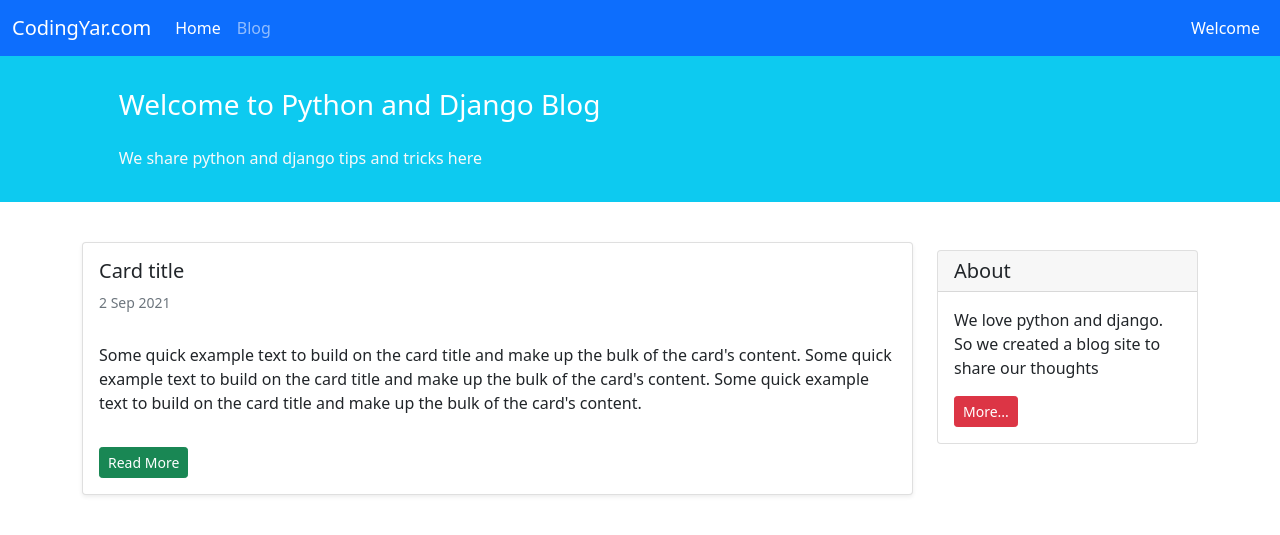
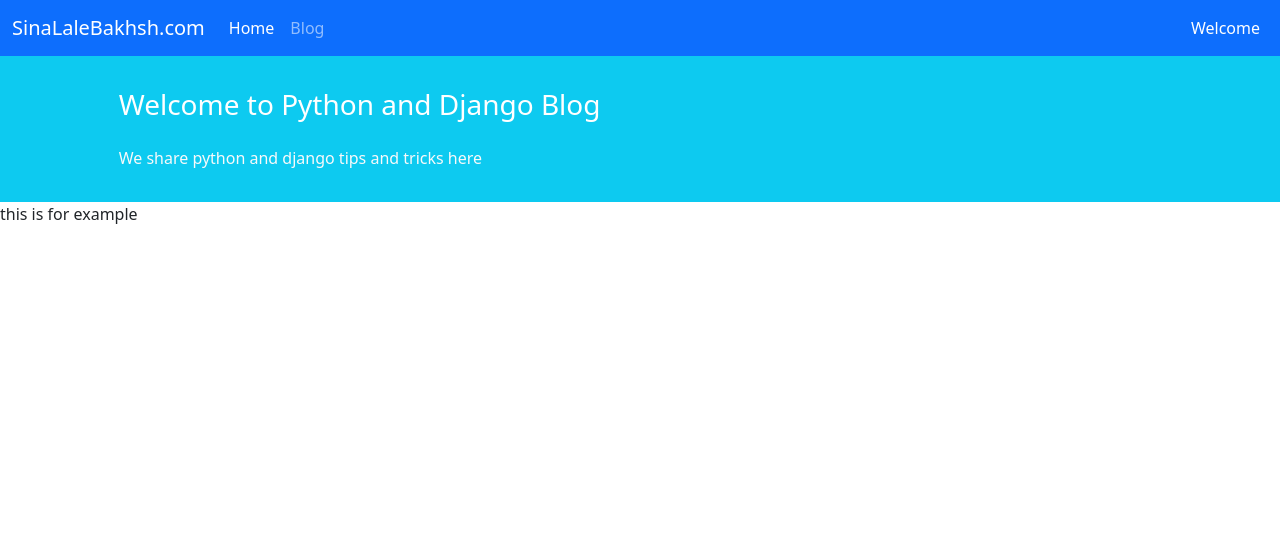
Before and after one commit to sinalalebakhsh/The_first_secure_site_TFSS_1, a Django app: page /blog/ in a window 1280 px wide. Shown: the top 535 px of the page. Run offline with Django 4.2, Linux system fonts and the light colour scheme.

Commit message:
Setting for adding _base.html

```diff
--- a/blog/templates/blog/posts_list.html
+++ b/blog/templates/blog/posts_list.html
@@ -1,88 +1,10 @@
-<!doctype html>
-<html lang="en">
-<head>
-    <!-- Required meta tags -->
-    <meta charset="utf-8">
-    <meta name="viewport" content="width=device-width, initial-scale=1">
+{% extends '_base.html' %}
 
-    <!-- Bootstrap CSS -->
-    <link href="https://cdn.jsdelivr.net/npm/bootstrap@5.1.3/dist/css/bootstrap.min.css" rel="stylesheet"
-          integrity="sha384-1BmE4kWBq78iYhFldvKuhfTAU6auU8tT94WrHftjDbrCEXSU1oBoqyl2QvZ6jIW3" crossorigin="anonymous">
+{% block title %}
+    blog
+{% endblock title %}
 
-    <title>Some Title</title>
-</head>
-<body>
-<nav class="navbar navbar-expand-lg navbar-dark bg-primary">
-    <div class="container-fluid">
-        <a class="navbar-brand" href="#">CodingYar.com</a>
-        <button class="navbar-toggler" type="button" data-bs-toggle="collapse" data-bs-target="#navbarNavAltMarkup"
-                aria-controls="navbarNavAltMarkup" aria-expanded="false" aria-label="Toggle navigation">
-            <span class="navbar-toggler-icon"></span>
-        </button>
-        <div class="collapse navbar-collapse" id="navbarNavAltMarkup">
-            <div class="navbar-nav">
-                <a class="nav-link active" aria-current="page" href="#">Home</a>
-                <a class="nav-link" href="#">Blog</a>
-            </div>
-        </div>
-        <div class="mx-2 text-white">Welcome</div>
-    </div>
-</nav>
 
-<div class="container-fluid bg-info">
-    <div class="row py-3">
-        <div class="col-md-8 col-md-10 mx-auto">
-            <h3 class="my-4 mt-3 text-white">Welcome to Python and Django Blog</h3>
-            <p class="text-light">We share python and django tips and tricks here</p>
-        </div>
-    </div>
-</div>
-
-<div class="container mt-4">
-    <div class="row">
-        <div class="col-9">
-            <div class="card shadow-sm my-3">
-                <div class="card-body">
-                    <h5 class="card-title">Card title</h5>
-                    <h6 class="card-subtitle mb-2 text-muted small py-2">2 Sep 2021</h6>
-                    <p class="card-text py-3">
-                        Some quick example text to build on the card title and make up the bulk of the card's content.
-                        Some quick example text to build on the card title and make up the bulk of the card's content.
-                        Some quick example text to build on the card title and make up the bulk of the card's content.
-                    </p>
-                    <div class="btn btn-sm btn-success">Read More</div>
-                </div>
-            </div>
-        </div>
-        <div class="col-3">
-
-                <div class="card my-4">
-                    <h5 class="card-header">About</h5>
-                    <div class="card-body">
-                        <p class="card-text">We love python and django. So we created a blog site to share our
-                            thoughts</p>
-                        <a href="#"
-                           class="btn btn-sm btn-danger">
-                            More...
-                        </a>
-                    </div>
-                </div>
-
-        </div>
-    </div>
-</div>
-
-<!-- Optional JavaScript; choose one of the two! -->
-
-<!-- Option 1: Bootstrap Bundle with Popper -->
-<script src="https://cdn.jsdelivr.net/npm/bootstrap@5.1.3/dist/js/bootstrap.bundle.min.js"
-        integrity="sha384-ka7Sk0Gln4gmtz2MlQnikT1wXgYsOg+OMhuP+IlRH9sENBO0LRn5q+8nbTov4+1p"
-        crossorigin="anonymous"></script>
-
-<!-- Option 2: Separate Popper and Bootstrap JS -->
-<!--
-<script src="https://cdn.jsdelivr.net/npm/@popperjs/core@2.10.2/dist/umd/popper.min.js" integrity="sha384-7+zCNj/IqJ95wo16oMtfsKbZ9ccEh31eOz1HGyDuCQ6wgnyJNSYdrPa03rtR1zdB" crossorigin="anonymous"></script>
-<script src="https://cdn.jsdelivr.net/npm/bootstrap@5.1.3/dist/js/bootstrap.min.js" integrity="sha384-QJHtvGhmr9XOIpI6YVutG+2QOK9T+ZnN4kzFN1RtK3zEFEIsxhlmWl5/YESvpZ13" crossorigin="anonymous"></script>
--->
-</body>
-</html>
+{% block contain %}
+this is for example
+{% endblock contain %}
--- a/config/settings.py
+++ b/config/settings.py
@@ -55,7 +55,9 @@ ROOT_URLCONF = 'config.urls'
 TEMPLATES = [
     {
         'BACKEND': 'django.template.backends.django.DjangoTemplates',
-        'DIRS': [],
+        'DIRS': [
+            str(BASE_DIR.joinpath('templates'))
+        ],
         'APP_DIRS': True,
         'OPTIONS': {
             'context_processors': [
--- a/templates/_base.html
+++ b/templates/_base.html
@@ -0,0 +1,58 @@
+<!doctype html>
+<html lang="en">
+<head>
+    <!-- Required meta tags -->
+    <meta charset="utf-8">
+    <meta name="viewport" content="width=device-width, initial-scale=1">
+
+    <!-- Bootstrap CSS -->
+    <link href="https://cdn.jsdelivr.net/npm/bootstrap@5.1.3/dist/css/bootstrap.min.css" rel="stylesheet"
+          integrity="sha384-1BmE4kWBq78iYhFldvKuhfTAU6auU8tT94WrHftjDbrCEXSU1oBoqyl2QvZ6jIW3" crossorigin="anonymous">
+
+    <title>*{% block title %}{% endblock %}*</title>
+</head>
+<body>
+<nav class="navbar navbar-expand-lg navbar-dark bg-primary">
+    <div class="container-fluid">
+        <a class="navbar-brand" href="#">SinaLaleBakhsh.com</a>
+        <button class="navbar-toggler" type="button" data-bs-toggle="collapse" data-bs-target="#navbarNavAltMarkup"
+                aria-controls="navbarNavAltMarkup" aria-expanded="false" aria-label="Toggle navigation">
+            <span class="navbar-toggler-icon"></span>
+        </button>
+        <div class="collapse navbar-collapse" id="navbarNavAltMarkup">
+            <div class="navbar-nav">
+                <a class="nav-link active" aria-current="page" href="#">Home</a>
+                <a class="nav-link" href="#">Blog</a>
+            </div>
+        </div>
+        <div class="mx-2 text-white">Welcome</div>
+    </div>
+</nav>
+
+<div class="container-fluid bg-info">
+    <div class="row py-3">
+        <div class="col-md-8 col-md-10 mx-auto">
+            <h3 class="my-4 mt-3 text-white">Welcome to Python and Django Blog</h3>
+            <p class="text-light">We share python and django tips and tricks here</p>
+        </div>
+    </div>
+</div>
+
+    {% block contain %}
+
+    {% endblock contain %}
+
+<!-- Optional JavaScript; choose one of the two! -->
+
+<!-- Option 1: Bootstrap Bundle with Popper -->
+<script src="https://cdn.jsdelivr.net/npm/bootstrap@5.1.3/dist/js/bootstrap.bundle.min.js"
+        integrity="sha384-ka7Sk0Gln4gmtz2MlQnikT1wXgYsOg+OMhuP+IlRH9sENBO0LRn5q+8nbTov4+1p"
+        crossorigin="anonymous"></script>
+
+<!-- Option 2: Separate Popper and Bootstrap JS -->
+<!--
+<script src="https://cdn.jsdelivr.net/npm/@popperjs/core@2.10.2/dist/umd/popper.min.js" integrity="sha384-7+zCNj/IqJ95wo16oMtfsKbZ9ccEh31eOz1HGyDuCQ6wgnyJNSYdrPa03rtR1zdB" crossorigin="anonymous"></script>
+<script src="https://cdn.jsdelivr.net/npm/bootstrap@5.1.3/dist/js/bootstrap.min.js" integrity="sha384-QJHtvGhmr9XOIpI6YVutG+2QOK9T+ZnN4kzFN1RtK3zEFEIsxhlmWl5/YESvpZ13" crossorigin="anonymous"></script>
+-->
+</body>
+</html>
```
